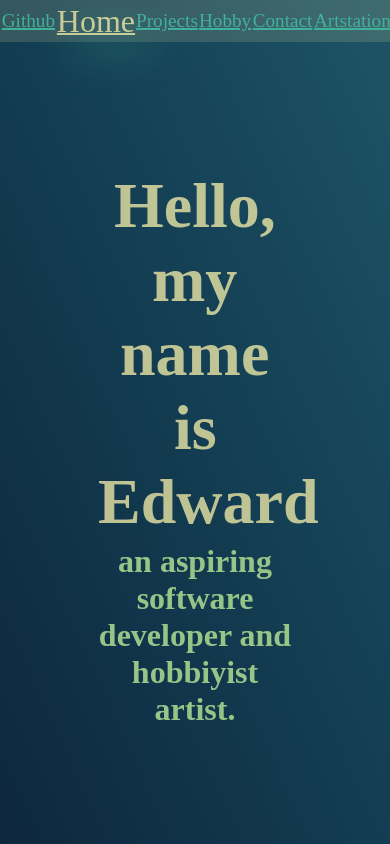
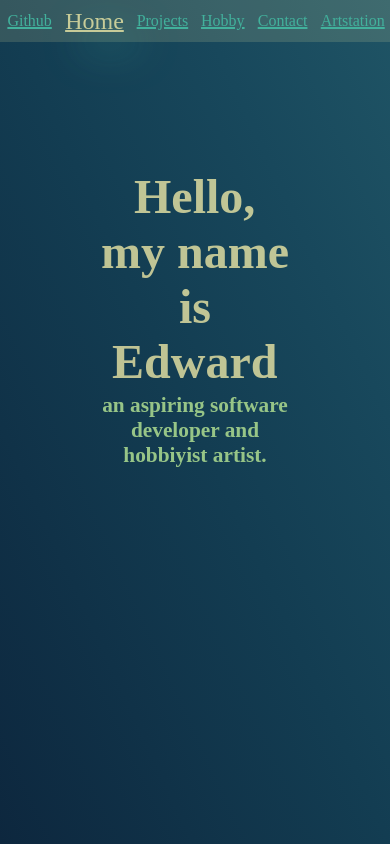
Before and after one commit to Edwardsoen/Edwardsoen.github.io, a website built with Vite: page index.html in a window 390 px wide. Built offline with nearby package versions, Linux system fonts and the light colour scheme.

Commit message:
fix unresponsive design

```diff
--- a/style.scss
+++ b/style.scss
@@ -432,6 +432,32 @@ div#fourth-page {
 
 //#region ANIMATION + MEDIA QUEREIS
 @media (min-height: 100vw) {
+  #first-page-heading{
+    font-size: $heading-font-size;
+  }
+
+  div.first-page-icons a {
+    font-size: 1em;
+  }
+  div.first-page-icons a.active {
+    font-size: 1.5em;
+  }
+
+  h1 {
+    font-size: calc($heading-font-size  /1.5);
+  }
+
+  h2 {
+    font-size: calc($subtitle-font-size /1.5) ;
+  }
+
+  h3 {
+    font-size: calc($sub-subtitle-font-size / 1.5) ;
+  }
+  .first-page-icons a {
+    font-size: 1em;
+  }
+
   .image-item {
     margin: 1%;
   }
```
